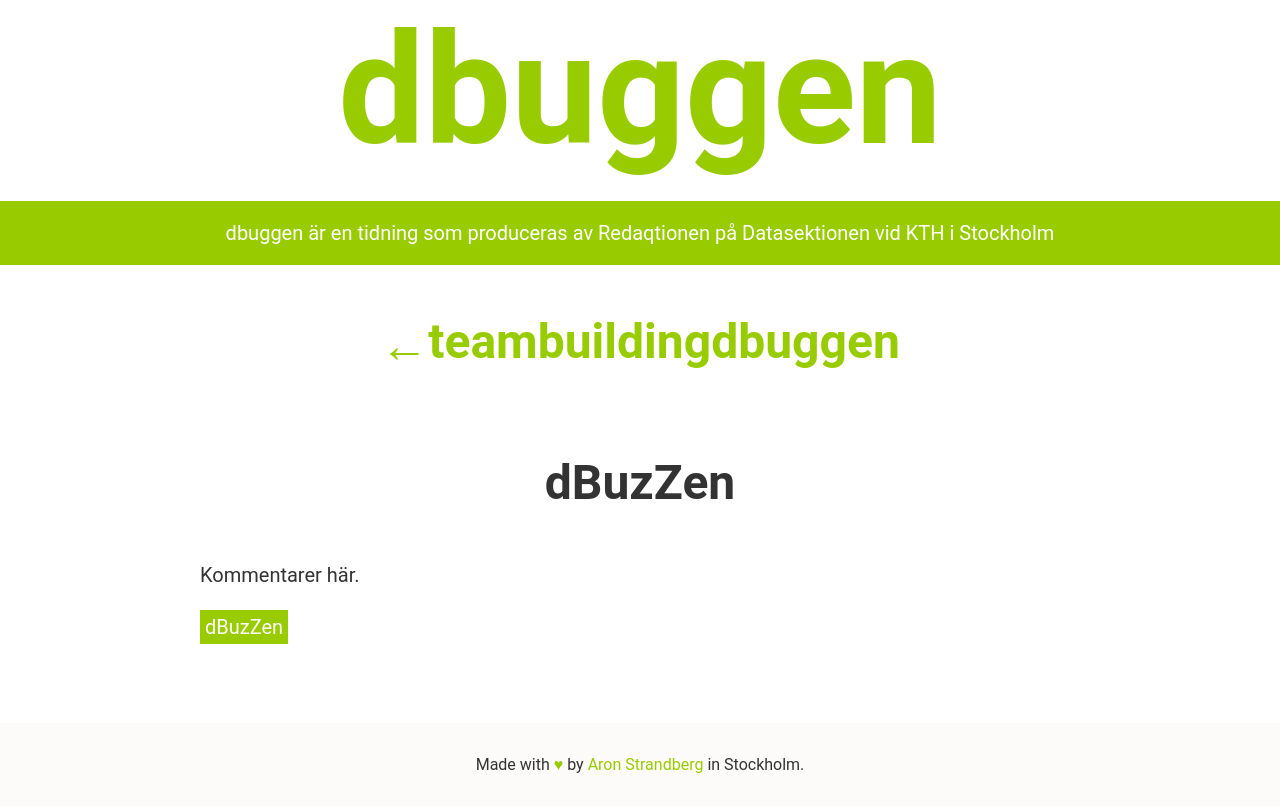
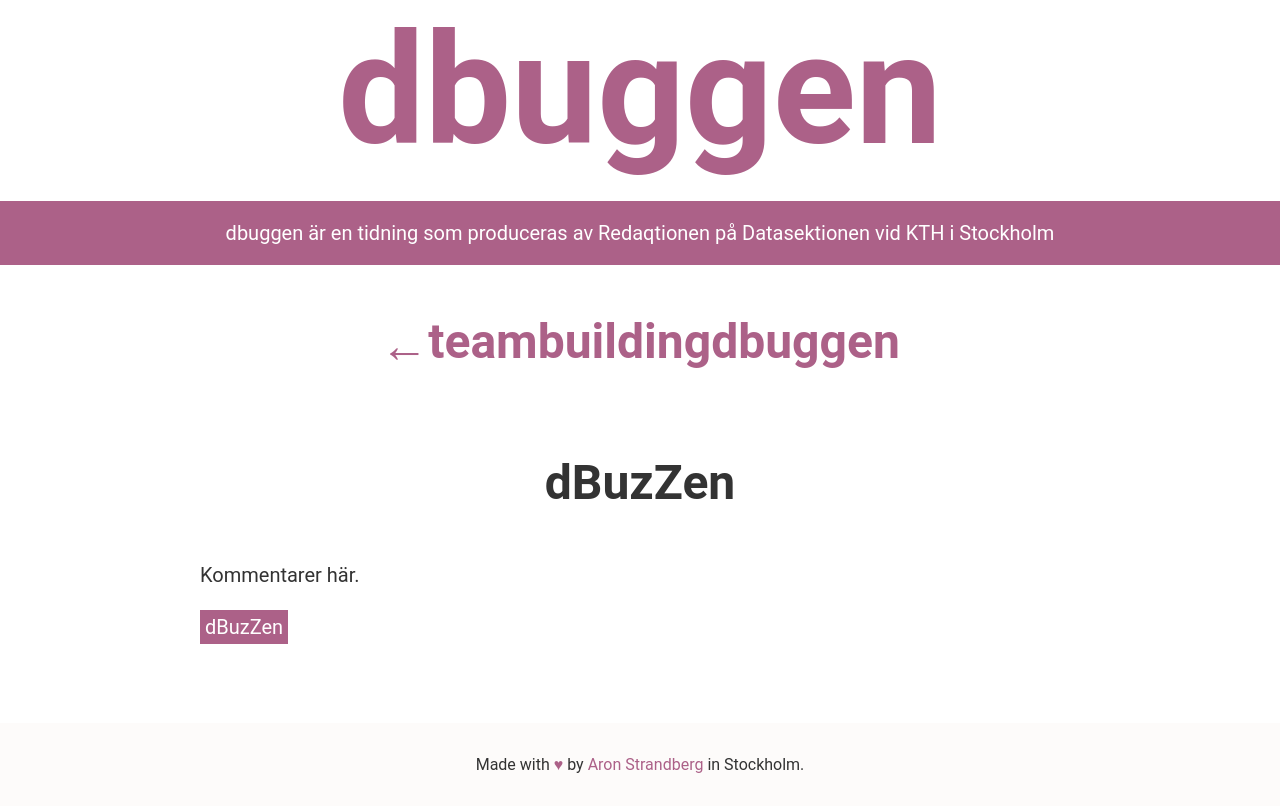
Before and after one commit to datasektionen/dbuggen, a Jekyll site: the page built from _posts/2015-12-01-dbuzzen.md, in a window 1280 px wide. Shown: the top 812 px of the page. Built offline with Jekyll 4.4.1, drawn with Linux system fonts in a browser that asks for light colours.

Commit message:
changed font and color for teambuildingdbuggen

```diff
--- a/_sass/_issues.scss
+++ b/_sass/_issues.scss
@@ -33,6 +33,6 @@ $white: #fff;
 @include theme("issue-99", "rooney-web", #008dec);
 @include theme("issue-1", "futura-pt", #ff7243);
 @include theme("issue-2", "rooney-web", #e2007f);
-@include theme("issue-3", "adelle", #99cc00);
+@include theme("issue-3", "source-sans-pro", #ac6188);
 @include theme("issue-4", "expo-sans-pro", #ffcb00);
 @include theme("issue-5", "ff-tisa-sans-web-pro", #ff1947);
```
